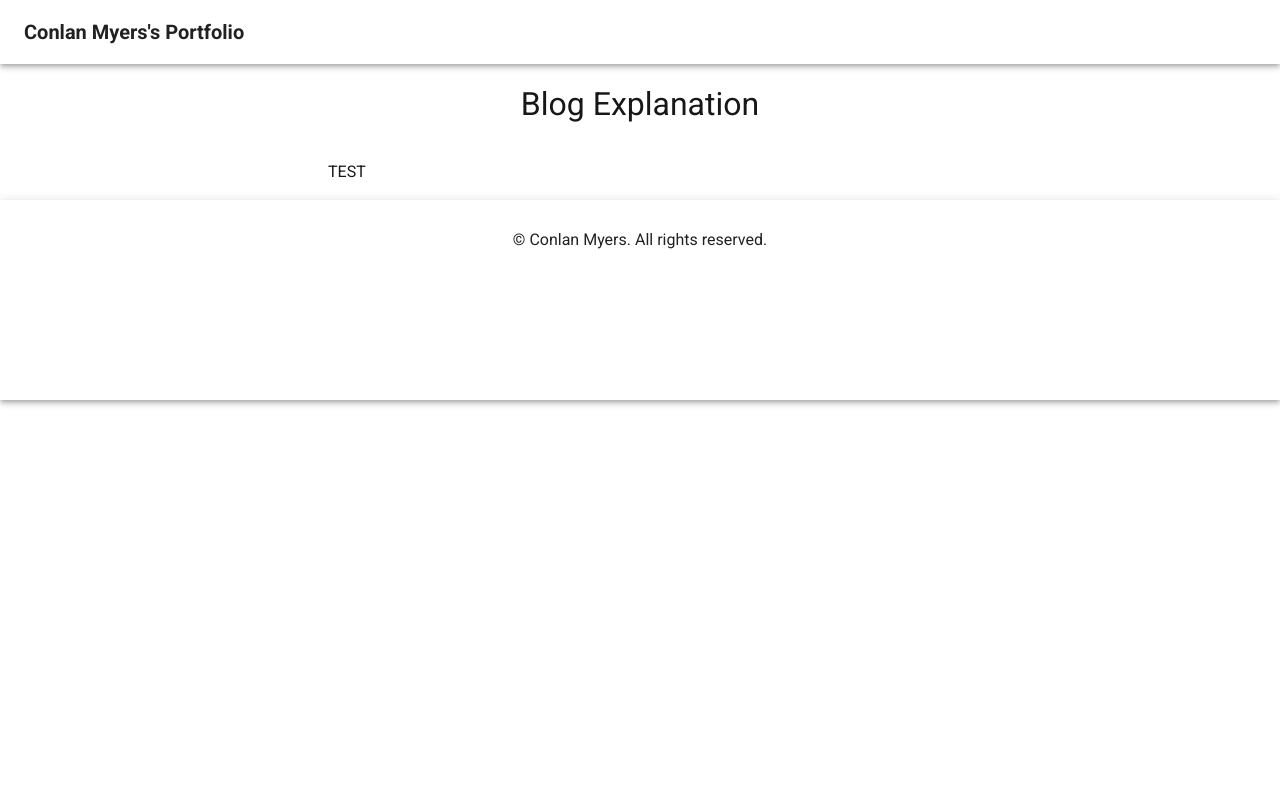
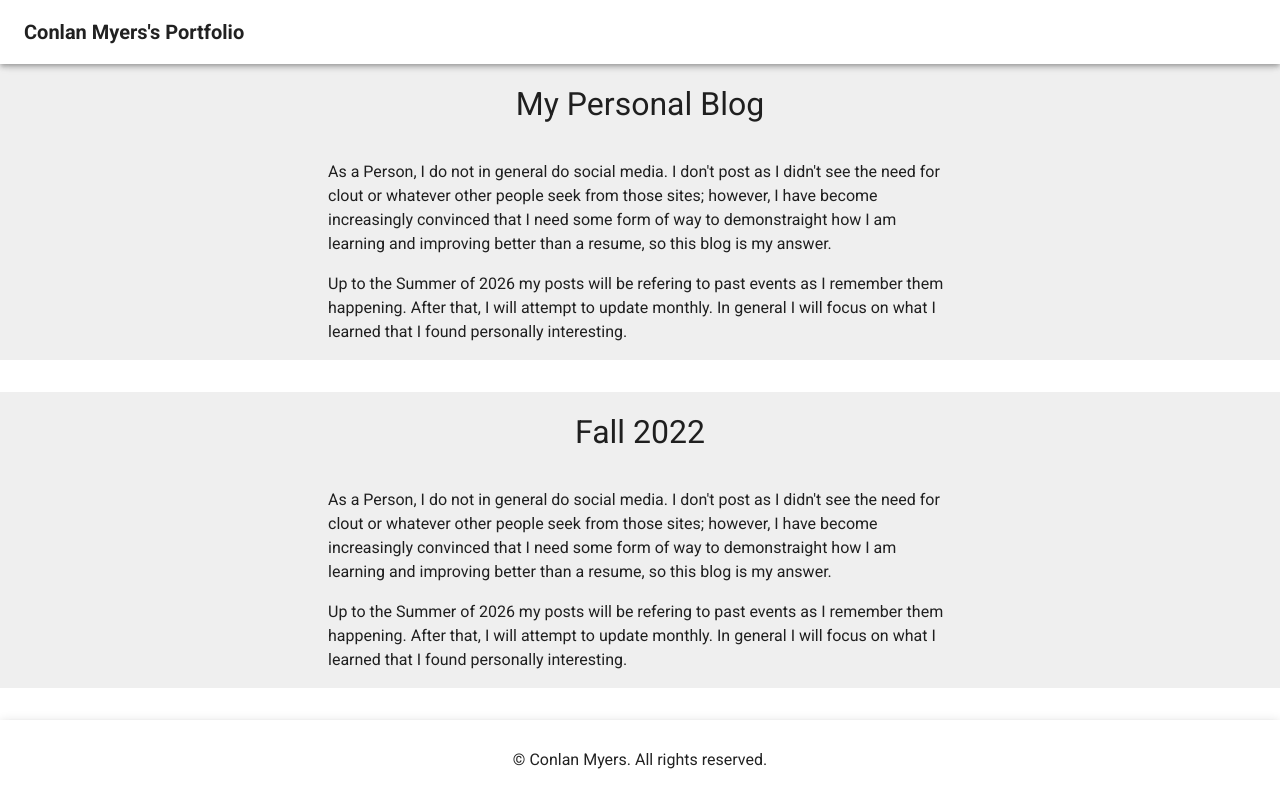
Before and after one commit to Conlan2/Conlan2.github.io, a Next.js app in the folder Frontend/: page /blog in a window 1280 px wide. Shown: the top 808 px of the page. Built offline with nearby package versions, Linux system fonts and the light colour scheme; what @mui/material-nextjs would draw is missing.

Commit message:
Fixed Theme Colouration

```diff
--- a/Frontend/app/blog/page.tsx
+++ b/Frontend/app/blog/page.tsx
@@ -1,6 +1,6 @@
 'use client';
 import Image from "next/image";
-import {Box, Button, Stack} from "@mui/material"
+import {Box, Button, Stack, Typography} from "@mui/material"
 
 import Footer from "@/src/components/layout/Footer";
 import { alpha } from "@mui/material/styles";
@@ -17,9 +17,29 @@ export default function blog() {
       height:"100%"}}>
       <div id="PersonalSection"></div>
       <BlogEntryAllText
-      title={"Blog Explanation"}
-      text={"TEST"}>
+      title={"My Personal Blog"}
+      text={"As a Person, I do not in general do social media. I don't post as I didn't see the need for clout or whatever other people seek from those sites; however, I have become increasingly convinced that I need some form of way to demonstraight how I am learning and improving better than a resume, so this blog is my answer."}>
+      <Typography sx={{
+        mt: 2,
+        width: "50%"
+      }}>
+        Up to the Summer of 2026 my posts will be refering to past events as I remember them happening. After that, I will attempt to update monthly. In general I will focus on what I learned that I found personally interesting.
+      </Typography>
+      </BlogEntryAllText>
 
+      <BlogEntryAllText
+      sx={{
+        bgcolor:"background.paper",
+      }}
+      title={"Fall 2022"}
+      text={"As a Person, I do not in general do social media. I don't post as I didn't see the need for clout or whatever other people seek from those sites; however, I have become increasingly convinced that I need some form of way to demonstraight how I am learning and improving better than a resume, so this blog is my answer."}>
+      <Typography sx={{
+        mt: 2,
+        width: "50%",
+
+      }}>
+        Up to the Summer of 2026 my posts will be refering to past events as I remember them happening. After that, I will attempt to update monthly. In general I will focus on what I learned that I found personally interesting.
+      </Typography>
       </BlogEntryAllText>
 
       <Footer></Footer>
--- a/Frontend/app/layout.tsx
+++ b/Frontend/app/layout.tsx
@@ -8,6 +8,7 @@ import primaryTheme from "@/src/mui/themes/primary";
 import NavigationBar from "@/src/components/layout/NavigationBar";
 import Box from "@mui/material/Box";
 import Script from "next/script";
+import { CssBaseline } from "@mui/material";
 
 const geistSans = Geist({
   variable: "--font-geist-sans",
@@ -38,9 +39,11 @@ export default function RootLayout({
           strategy="afterInteractive"
           />
           <ThemeProvider theme={primaryTheme}>
+            <CssBaseline />
             <AppRouterCacheProvider>
               <NavigationBar/>
               <Box sx={{width:"100%", display:"flex", flexGrow:1}}>
+
                 {children}
               </Box>
             </AppRouterCacheProvider>
--- a/Frontend/src/components/blog/BlogEntryAllText.tsx
+++ b/Frontend/src/components/blog/BlogEntryAllText.tsx
@@ -1,12 +1,12 @@
-import { alpha, Box, SxProps, Typography } from "@mui/material";
+import { alpha, Box, SxProps, Theme, Typography } from "@mui/material";
 import Image from 'next/image';
-import primaryTheme from "../../mui/themes/primary";
 import { ReactNode } from "react";
+
 
 interface blogEntryProps {
     title: String
     text: string
-    sx?: SxProps
+    sx?: SxProps<Theme>
     children?: ReactNode;
 
 }
@@ -16,13 +16,15 @@ export function BlogEntryAllText({title, text, sx, children}: blogEntryProps) {
         <Box sx={{
             p: 2,
             flexGrow: 1,
+            mb: 4,
             display:"flex",
             flexDirection:"column",
             justifyContent:"center",
             alignItems:"center",
             width:"100%",
             height: "100%",
-            ...sx
+            bgcolor:"background.paper",
+
             }}>
                 <Typography sx={{
                     fontSize:32,
--- a/Frontend/src/mui/themes/primary.ts
+++ b/Frontend/src/mui/themes/primary.ts
@@ -51,7 +51,7 @@ const primaryTheme = extendTheme({
                         dark: '#3678dbff'
             },
             background: { default: '#010101',
-                          paper: '#060606',
+                          paper: '#202020ff',
              },
             gradient: 'linear-gradient(to bottom, var(--mui-palette-background-paper), var(--mui-palette-background-default))',
         },
```
